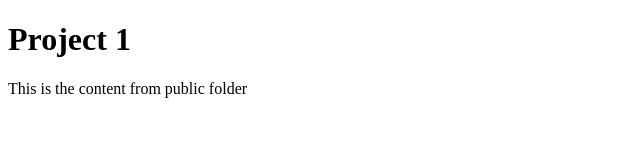
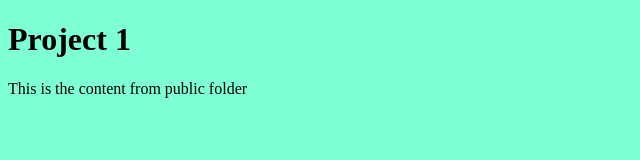
Before and after one commit to GSNadarajan/skillrank, a plain HTML site: page static/public/index.html in a window 1280 px wide. Shown: the whole page, without its empty margins (0-640 px from the left). Drawn offline with Linux system fonts and the light colour scheme.

Commit message:
feat : updated code

```diff
--- a/static/public/index.html
+++ b/static/public/index.html
@@ -5,7 +5,7 @@
     <meta name="viewport" content="width=device-width, initial-scale=1.0">
     <title>Project 1</title>
 </head>
-<body>
+<body style="background-color: aquamarine;color: black;">
     <h1>Project 1</h1>
     <p>This is the content from public folder</p>
 </body>
```
